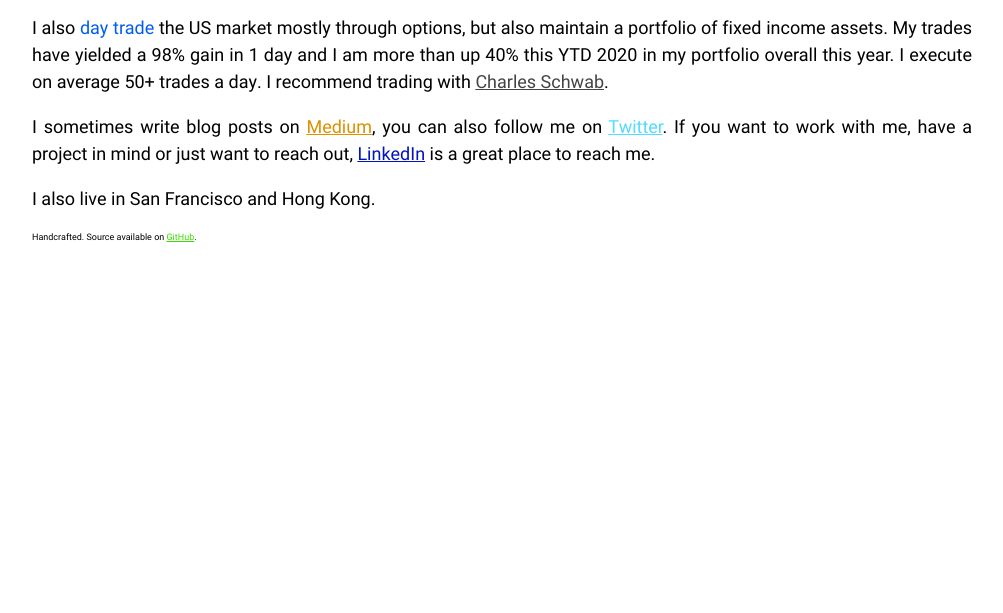
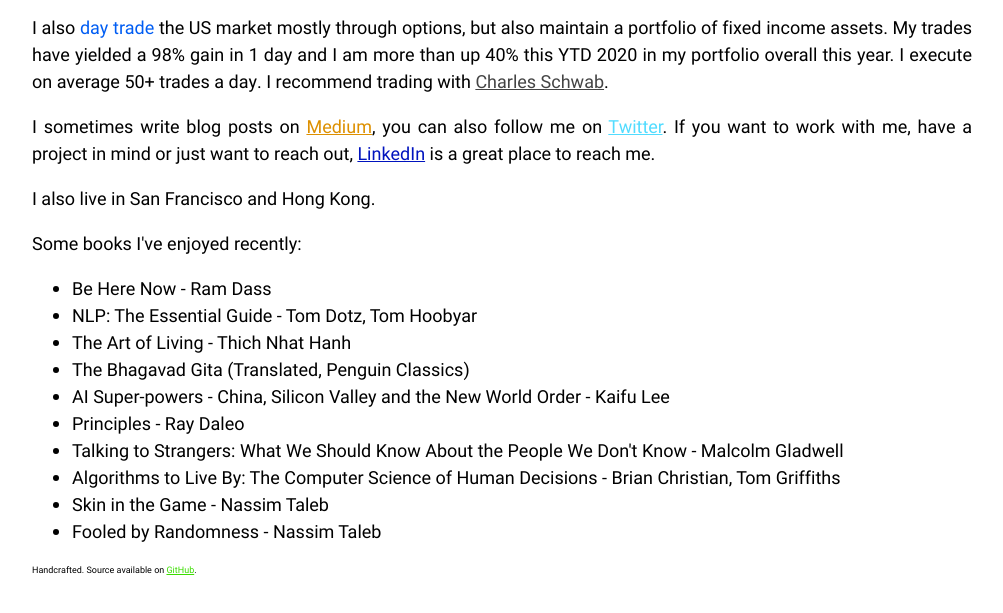
Before and after one commit to fivetwentysix/website, a website built with webpack: page src/index.html in a window 1280 px wide. Shown: the part 143-756 px from the top of the page, without its empty margins (4-1007 px from the left). Built offline with nearby package versions, Linux system fonts and the light colour scheme.

Commit message:
add my recommended books

```diff
--- a/src/index.html
+++ b/src/index.html
@@ -30,6 +30,21 @@
 
         <p>I also live in San Francisco and Hong Kong.</p>
 
+        <p>Some books I've enjoyed recently:</p>
+
+        <ul>
+            <li>Be Here Now - Ram Dass</li>
+            <li>NLP: The Essential Guide - Tom Dotz, Tom Hoobyar</li>
+            <li>The Art of Living - Thich Nhat Hanh</li>
+            <li>The Bhagavad Gita (Translated, Penguin Classics)</li>
+            <li>AI Super-powers - China, Silicon Valley and the New World Order - Kaifu Lee</li>
+            <li>Principles - Ray Daleo</li>
+            <li>Talking to Strangers: What We Should Know About the People We Don't Know - Malcolm Gladwell</li>
+            <li>Algorithms to Live By: The Computer Science of Human Decisions - Brian Christian, Tom Griffiths</li>
+            <li>Skin in the Game - Nassim Taleb</li>
+            <li>Fooled by Randomness - Nassim Taleb</li>
+        </ul>
+
         <p class="footer">Handcrafted. Source available on <a href="https://github.com/fivetwentysix/website" target="_blank">GitHub</a>.</p>
     </div>
 </body>
```
